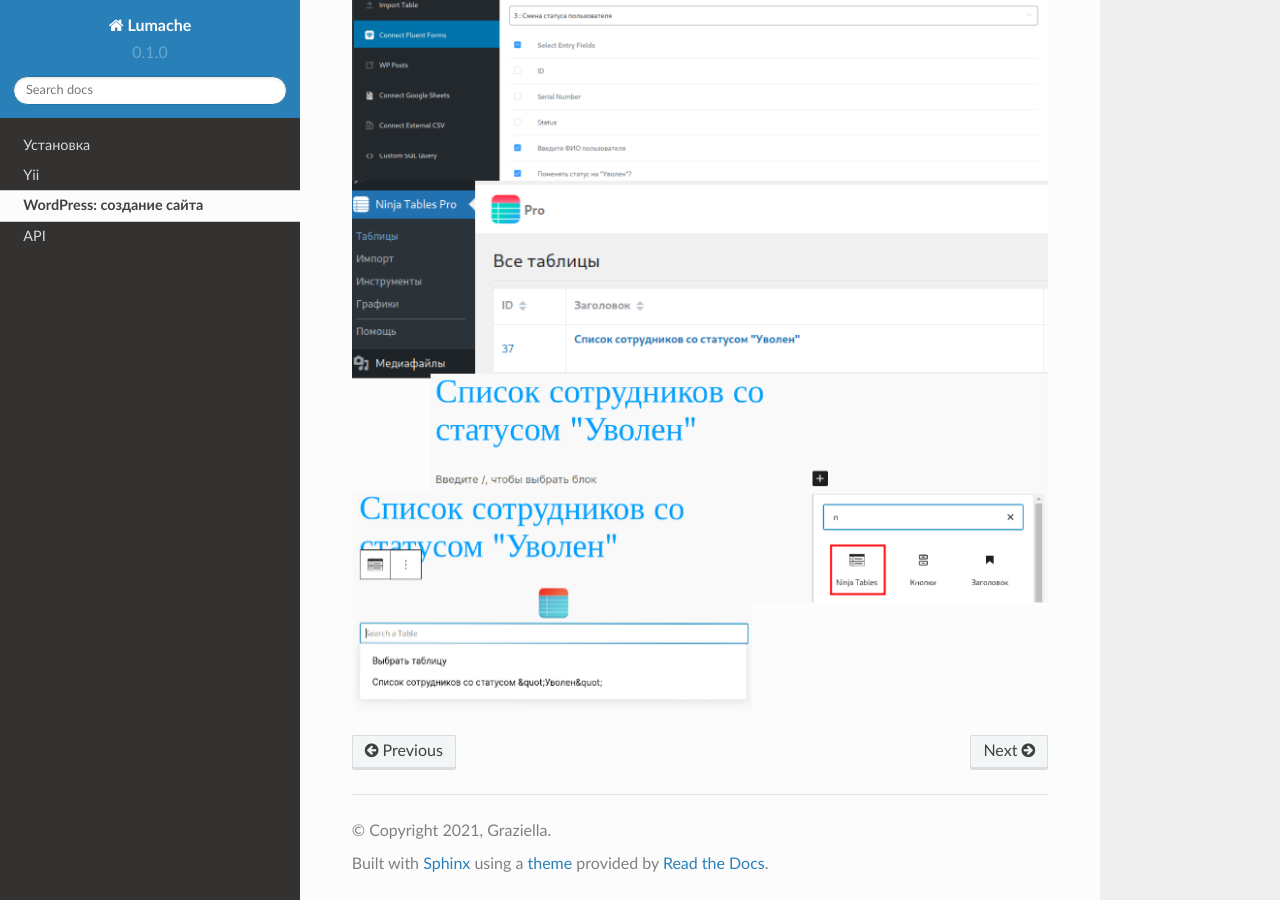
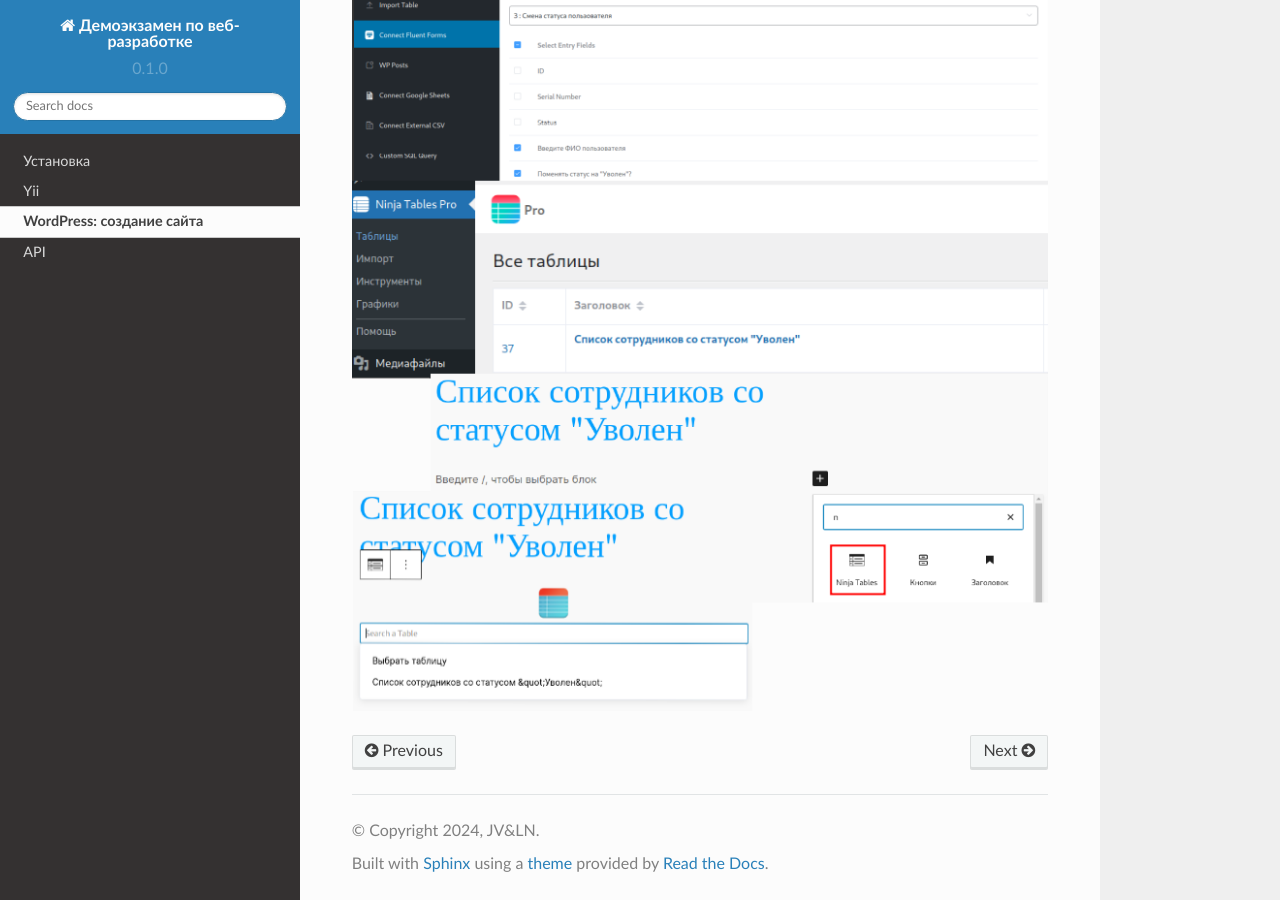
Before and after one commit to LiyaNiTa/Demoexamen-Chempionat-IT, a Sphinx documentation site: the page built from docs/source/WordPress.rst, in a window 1280 px wide and 900 px high, scrolled down 5499 px. Built offline with Sphinx 7.4.7 and the Read the Docs theme 2.0.0, drawn with Linux system fonts in a browser that asks for light colours.

Commit message:
Update conf.py

```diff
--- a/docs/source/conf.py
+++ b/docs/source/conf.py
@@ -2,9 +2,9 @@
 
 # -- Project information
 
-project = 'Lumache'
-copyright = '2021, Graziella'
-author = 'Graziella'
+project = 'Демоэкзамен по веб-разработке'
+copyright = '2024, JV&LN'
+author = ''JV&LN'
 
 release = '0.1'
 version = '0.1.0'
```
